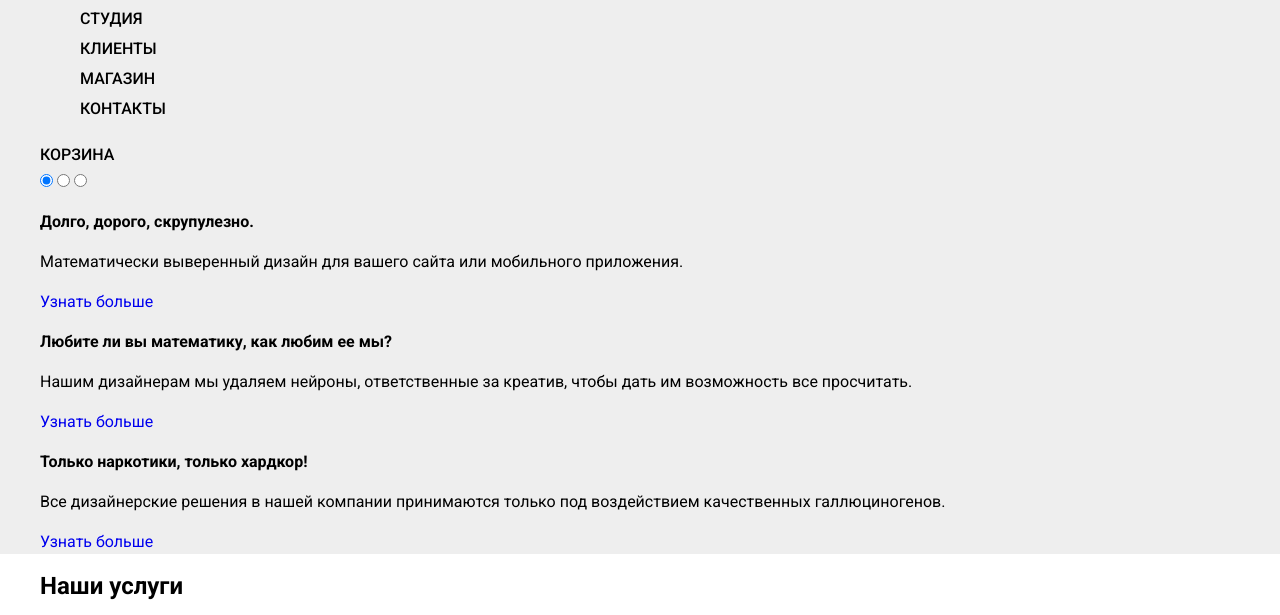
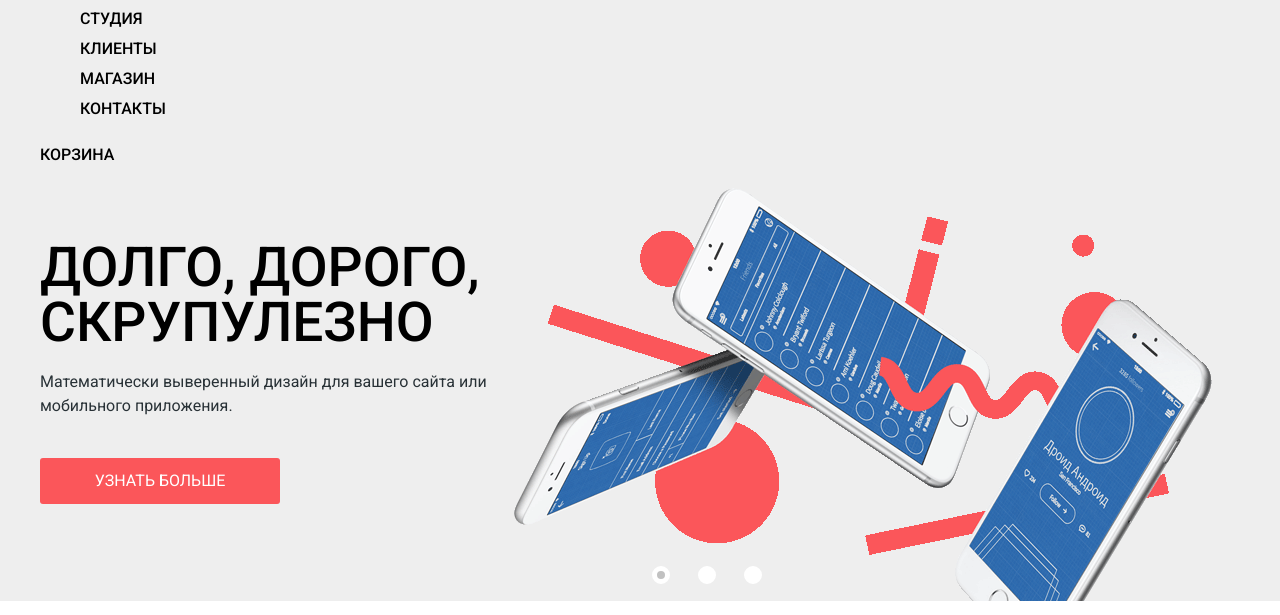
Before and after one commit to Tom-Challenger/nerds, a plain HTML site: page index.html in a window 1280 px wide. Shown: the part 87-702 px from the top of the page. Drawn offline with Linux system fonts and the light colour scheme.

Commit message:
Добавил слайдер

```diff
--- a/css/style.css
+++ b/css/style.css
@@ -22,13 +22,16 @@ a {
 }
 
 .button {
+	padding: 10px 10px;
+
 	font: inherit;
 	color: #ffffff;
 	text-align: center;
 	vertical-align: middle;
 	text-transform: uppercase;
 
-	border: none;
+	border: 1px solid transparent;
+	border-radius: 3px;
 }
 
 .button--bg-c--red {background-color: #fb565a;}
@@ -47,6 +50,12 @@ a {
 .button--bg-c--green:focus {background-color: #00bc6c;}
 .button--bg-c--green:active {background-color: #00aa62; box-shadow: inset 0 3px 0 0 #000101;}
 
+.slider__button-more {
+	display: block;
+	width: 240px;
+	box-sizing: border-box;
+}
+
 ul {
 	list-style: none;
 }
@@ -62,6 +71,14 @@ ul {
 	text-transform: uppercase;
 }
 
+.page-header__logo {
+
+}
+
+.logo__link:active {
+	opacity: 0.3;
+}
+
 .main-navigation__link {
 	color: #000000;
 }
@@ -75,3 +92,132 @@ ul {
 	color: #000000;
 	opacity: 0.3;
 }
+
+/*Растягивается до контейнера страницы*/
+.page-header__slider {
+	width: inherit;
+}
+
+/*begin slider style*/
+.slider {
+	position: relative;
+
+	width: inherit;
+	height: 431px;
+	min-height: 431px;
+	margin: 0 auto;
+}
+
+.slider-controls {
+	position: absolute;
+	bottom: 10px;
+	left: 50%;
+	z-index: 2;
+}
+
+#toggle--slide--1 {display: none;}
+#toggle--slide--2 {display: none;}
+#toggle--slide--3 {display: none;}
+
+.slider-controls label {
+	display: inline-block;
+	width: 8px;
+	height: 8px;
+	margin: 0 12px;
+
+	background: #fff;
+	border: 5px solid #ffffff;
+	border-radius: 50%;
+	-o-border-radius: 50%;
+	-moz-border-radius: 50%;
+	-webkit-border-radius: 50%;
+
+	cursor: pointer;
+
+	transition: border-color ease-in-out .5s;
+	-o-transition: border-color ease-in-out .5s;
+	-moz-transition: border-color ease-in-out .5s;
+	-webkit-transition: border-color ease-in-out .5s;
+}
+
+/*.slider-controls label:hover,*/
+#toggle--slide--1:checked ~ .slider-controls label:nth-of-type(1),
+#toggle--slide--2:checked ~ .slider-controls label:nth-of-type(2),
+#toggle--slide--3:checked ~ .slider-controls label:nth-of-type(3) {
+	background: #c1c1c1;
+}
+
+.slider-content {
+	position: relative;
+
+	width: inherit;
+	height: inherit;
+	min-height: inherit;
+
+	background-color: transparent;
+	overflow: hidden;
+}
+
+.slide {
+	position: absolute;
+
+	width: inherit;
+	height: inherit;
+	min-height: inherit;
+	padding-top: 70px;
+
+	background-color: #eeeeee;
+	background-position: 100% 0;
+	background-repeat: no-repeat;
+	opacity: 0;
+
+	transform: scale(1.5);
+	-o-transform: scale(1.5);
+	-moz-transform: scale(1.5);
+	-webkit-transform: scale(1.5);
+	transition: transform ease-in-out .5s, opacity ease-in-out .5s;
+	-o-transition: transform ease-in-out .5s, opacity ease-in-out .5s;
+	-moz-transition: transform ease-in-out .5s, opacity ease-in-out .5s;
+	-webkit-transition: transform ease-in-out .5s, opacity ease-in-out .5s;
+}
+
+.slide:nth-child(1) {background-image: url("../img/slider-index-slide--1.png");}
+.slide:nth-child(2) {background-image: url("../img/slider-index-slide--2.png");}
+.slide:nth-child(3) {background-image: url("../img/slider-index-slide--3.png");}
+
+#toggle--slide--1:checked ~ .slider-content > .slide:nth-child(1),
+#toggle--slide--2:checked ~ .slider-content > .slide:nth-child(2),
+#toggle--slide--3:checked ~ .slider-content > .slide:nth-child(3) {
+	z-index: 1;
+
+	opacity: 1;
+
+	transform: scale(1);
+	-o-transform: scale(1);
+	-moz-transform: scale(1);
+	-webkit-transform: scale(1);
+}
+
+.slide-content {
+	width: 45%;
+}
+
+.slide-slogan {
+	margin: 0px 0 20px 0;
+
+	font-weight: 500;
+	font-size: 55px;
+	line-height: 55px;
+	text-transform: uppercase;
+}
+
+.slide-slogan b {
+	font-weight: 500;
+}
+
+.slide-description {
+	margin: 0px 0 40px 0;
+
+	color: #283136;
+}
+/*end slider styles*/
--- a/index.html
+++ b/index.html
@@ -11,7 +11,7 @@
 	<header class="page-header">
 		<div class="container">
 			<div class="page-header__header">
-				<div><img src="img/nerds-logo.svg" alt="Логотип дизайн студии 'Nerds'" width="160" height="65"></div>
+				<div class="page-header__logo"><img src="img/nerds-logo.svg" alt="Логотип дизайн студии 'Nerds'" width="160" height="65"></div>
 				<nav>
 					<ul>
 						<li><a class="main-navigation__link" href="#">Студия</a></li>
@@ -26,31 +26,34 @@
 			<!-- Слайдер -->
 			<div class="page-header__slider">
 				<div class="slider">
+					<input type="radio" id="toggle--slide--1" name="toggle" checked>
+					<input type="radio" id="toggle--slide--2" name="toggle">
+					<input type="radio" id="toggle--slide--3" name="toggle">
 					<div class="slider-controls">
-						<label for="btn-1"><input type="radio" id="btn-1" name="toggle" checked></label>
-						<label for="btn-2"><input type="radio" id="btn-2" name="toggle"></label>
-						<label for="btn-3"><input type="radio" id="btn-3" name="toggle"></label>
+						<label for="toggle--slide--1"></label>
+						<label for="toggle--slide--2"></label>
+						<label for="toggle--slide--3"></label>
 					</div>
 					<div class="slider-content">
 						<div class="slide">
-							<div class="slide-text">
-								<p><b>Долго, дорого, скрупулезно.</b></p>
-								<p>Математически выверенный дизайн для вашего сайта или мобильного приложения.</p>
-								<a class="btn" href="#">Узнать больше</a>
+							<div class="slide-content">
+								<p class="slide-slogan"><b>Долго, дорого, скрупулезно</b></p>
+								<p class="slide-description">Математически выверенный дизайн для вашего сайта или мобильного приложения.</p>
+								<a class="slider__button-more button button--bg-c--red" href="#">Узнать больше</a>
 							</div>
 						</div>
 						<div class="slide">
-							<div class="slide-text">
-								<p><b>Любите ли вы математику, как любим ее мы?</b></p>
-								<p>Нашим дизайнерам мы удаляем нейроны, ответственные за креатив, чтобы дать им возможность все просчитать.</p>
-								<a class="btn" href="#">Узнать больше</a>
+							<div class="slide-content">
+								<p class="slide-slogan"><b>Любим математику как никто другой</b></p>
+								<p class="slide-description">Никакого креатива, только математические формулы для расчета идеальных пропорций.</p>
+								<a class="slider__button-more button button--bg-c--red" href="#">Узнать больше</a>
 							</div>
 						</div>
 						<div class="slide">
-							<div class="slide-text">
-								<p><b>Только наркотики, только хардкор!</b></p>
-								<p>Все дизайнерские решения в нашей компании принимаются только под воздействием качественных галлюциногенов.</p>
-								<a class="btn" href="#">Узнать больше</a>
+							<div class="slide-content">
+								<p class="slide-slogan"><b>Только ночь, только хардкор</b></p>
+								<p class="slide-description">Работать днем, как все? Мы против этого.<br>Ближе к полуночи работа только начинается.</p>
+								<a class="slider__button-more button button--bg-c--red" href="#">Узнать больше</a>
 							</div>
 						</div>
 					</div>
```
Also changed, not shown: img/slider-button.svg (added), img/slider-index-slide--1.png (added), img/slider-index-slide--2.png (added), img/slider-index-slide--3.png (added).
